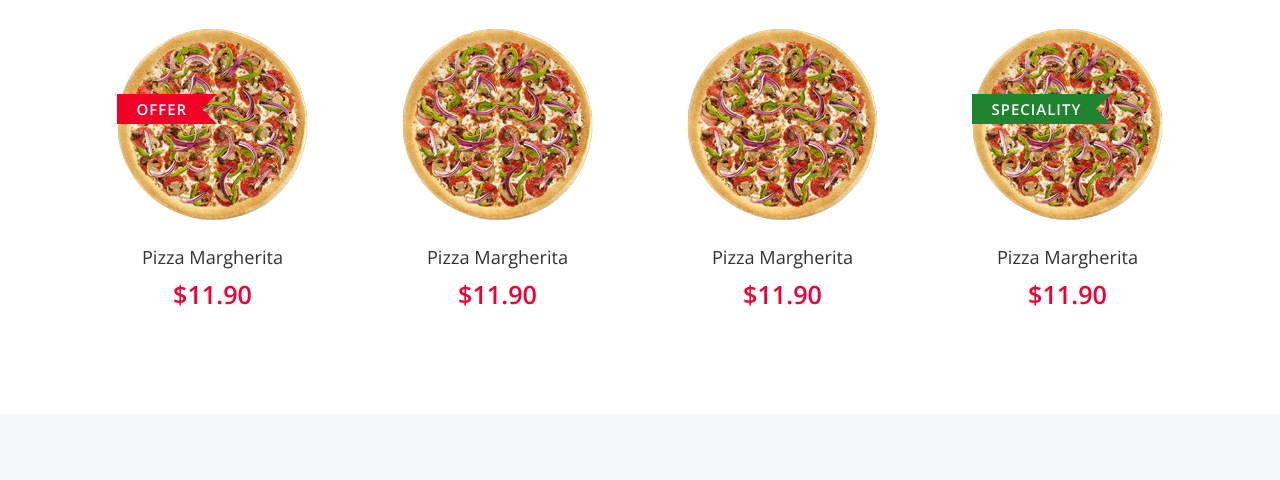
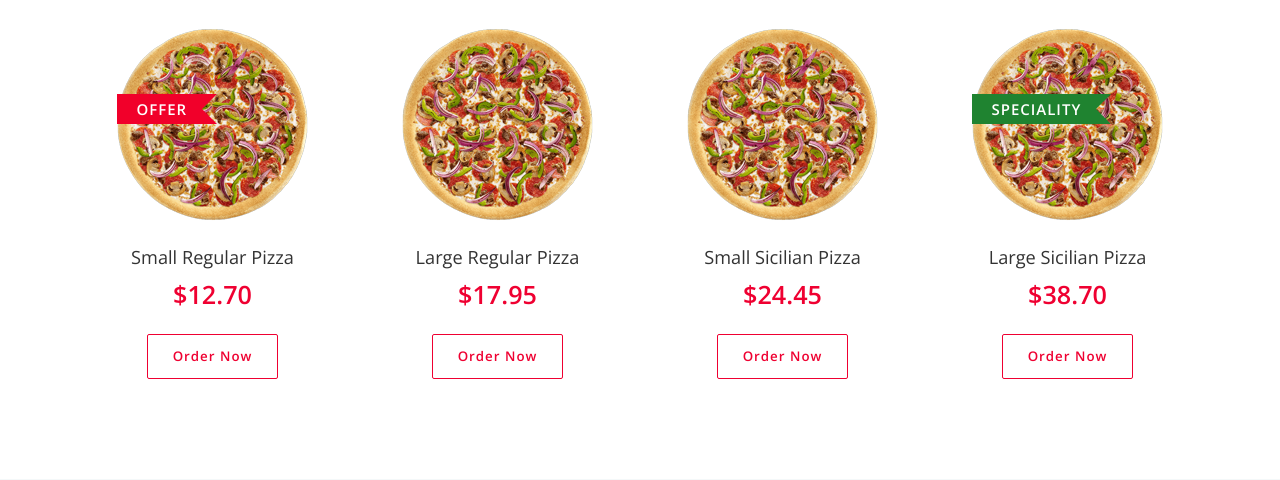
Before and after one commit to MahmoudHanyy/Luigi-Pizza-Shop, a Django app: page /menu in a window 1280 px wide. Shown: the part 709-1189 px from the top of the page. Run offline with Django 3.2, Linux system fonts and the light colour scheme; a user stored in the database is signed in; data comes from the database, SQL or seed files in the repository; both versions use the stored data as it was after the commit; some libraries are stand-ins or nearby versions; some web fonts are replaced.

Commit message:
added Order button

```diff
--- a/orders/templates/orders/menu.html
+++ b/orders/templates/orders/menu.html
@@ -65,30 +65,34 @@
         <div class="container">
                 <div class="heading"><h3>Choose from Pizza</h3></div>
                 <div class="row">
+
                         <div class="col-lg-3 col-md-4  col-sm-6 ">
                                 <div class="center-text mb-30">
                                         <div class="ïmg-200x mlr-auto pos-relative">
                                                 <h6 class="ribbon-cont color-white"><div class="ribbon primary"></div><b>OFFER</b></h6>
                                                 <img src="static/images/seller-2-200x200.png" alt="">
                                         </div>
-                                        <h5 class="mt-20">Pizza Margherita</h5>
-                                        <h4 class="mt-5 color-primary"><b>$11.90</b></h4>
+                                        <h5 class="mt-20">Small Regular Pizza</h5>
+                                        <h4 class="mt-5 color-primary"><b>${{R_small.price}}</b></h4>
+                                        <h6 class="mt-20"><a href="{% url 'order' R_small.id %}" class="btn-brdr-primary plr-25"><b>Order Now</b></a></h6>
                                 </div><!--text-center-->
                         </div><!-- col-md-3 -->
 
                         <div class="col-lg-3 col-md-4  col-sm-6 ">
                                 <div class="center-text mb-30">
                                         <div class="ïmg-200x mlr-auto pos-relative"><img src="static/images/seller-2-200x200.png" alt=""></div>
-                                        <h5 class="mt-20">Pizza Margherita</h5>
-                                        <h4 class="mt-5 color-primary"><b>$11.90</b></h4>
+                                        <h5 class="mt-20">Large Regular Pizza</h5>
+                                        <h4 class="mt-5 color-primary"><b>${{R_Large.price}}</b></h4>
+                                        <h6 class="mt-20"><a href="{% url 'order' R_Large.id %}" class="btn-brdr-primary plr-25"><b>Order Now</b></a></h6>
                                 </div><!--text-center-->
                         </div><!-- col-md-3 -->
 
                         <div class="col-lg-3 col-md-4  col-sm-6 ">
                                 <div class="center-text mb-30">
                                         <div class="ïmg-200x mlr-auto pos-relative"><img src="static/images/seller-2-200x200.png" alt=""></div>
-                                        <h5 class="mt-20">Pizza Margherita</h5>
-                                        <h4 class="mt-5 color-primary"><b>$11.90</b></h4>
+                                        <h5 class="mt-20">Small Sicilian Pizza</h5>
+                                        <h4 class="mt-5 color-primary"><b>${{S_small.price}}</b></h4>
+                                        <h6 class="mt-20"><a href="{% url 'order' S_small.id %}" class="btn-brdr-primary plr-25"><b>Order Now</b></a></h6>
                                 </div><!--text-center-->
                         </div><!-- col-md-3 -->
 
@@ -98,8 +102,9 @@
                                                 <h6  class="ribbon-cont color-white"><div class="ribbon secondary"></div><b>SPECIALITY</b></h6>
                                                 <img src="static/images/seller-2-200x200.png" alt="">
                                         </div>
-                                        <h5 class="mt-20">Pizza Margherita</h5>
-                                        <h4 class="mt-5 color-primary"><b>$11.90</b></h4>
+                                        <h5 class="mt-20">Large Sicilian Pizza</h5>
+                                        <h4 class="mt-5 color-primary"><b>${{S_Large.price}}</b></h4>
+                                        <h6 class="mt-20"><a href="{% url 'order' S_Large.id %}" class="btn-brdr-primary plr-25"><b>Order Now</b></a></h6>
                                 </div><!--text-center-->
                         </div><!-- col-md-3 -->
                 </div><!-- row-->
@@ -202,7 +207,7 @@
         </div><!-- container -->
 </section>
 
-
+<!--------------------------------------------------------------------------------------------------------------------------------------------------------------------------------->
 <section>
         <div class="container">
                 <div class="heading mb-sm-10"><h3>Choose from Pasta</h3></div>
@@ -275,7 +280,7 @@
                 </div><!-- row -->
         </div><!-- container -->
 </section>
-
+<!--------------------------------------------------------------------------------------------------------------------------------------------------------------------------------------->
 
 <footer class="pb-50  pt-70 pos-relative">
         <div class="pos-top triangle-bottom"></div>
--- a/orders/urls.py
+++ b/orders/urls.py
@@ -7,6 +7,8 @@ urlpatterns = [
     path("", views.index, name="index"),
     path("login", views.login_view, name="login"),
     path("logout", views.logout_view, name="logout"),
-    path("<name>", views.index, name="index")
+    path("<name>", views.index, name="index"),
+    path("<int:id>/order", views.order, name="order"),
+
 
 ]
--- a/orders/views.py
+++ b/orders/views.py
@@ -4,11 +4,18 @@ from django.shortcuts import render
 from django.contrib.auth import authenticate, login, logout
 from django.urls import reverse
 from django.contrib.auth.models import User
+from .models import *
 
 # Create your views here.
 def index(request, name="index"):
     if request.user.is_authenticated:
-        return render(request, f"orders/{name}.html")
+        if name=='menu':
+            pizzas = Pizza.objects.values()
+            print(pizzas[1]['id'])
+            context = {'S_small': pizzas[0], 'S_Large': pizzas[1],'R_small': pizzas[2],'R_Large': pizzas[3]}
+            return render(request, f"orders/{name}.html", context)
+        else:
+            return render(request, f"orders/{name}.html", context={})
     else:
         if name == 'register' :  return render(request, "orders/register.html")
         return render(request, "orders/login.html")
@@ -20,6 +27,7 @@ def login_view(request):
     user= authenticate(request, username=username, password=password)
     if user is not None:
         login(request, user)
+
         return HttpResponseRedirect(reverse("index"))
     else:
         return render(request, "orders/login.html")
@@ -50,3 +58,10 @@ def register(request):
 
     else:
          return HttpResponseRedirect(reverse("index"))
+
+
+
+def order(request, id):
+    pizza= Pizza.objects.get(pk=id)
+    print(pizza)
+    return HttpResponse("Hello, Abdullah!")
```
Also changed, not shown: db.sqlite3.
